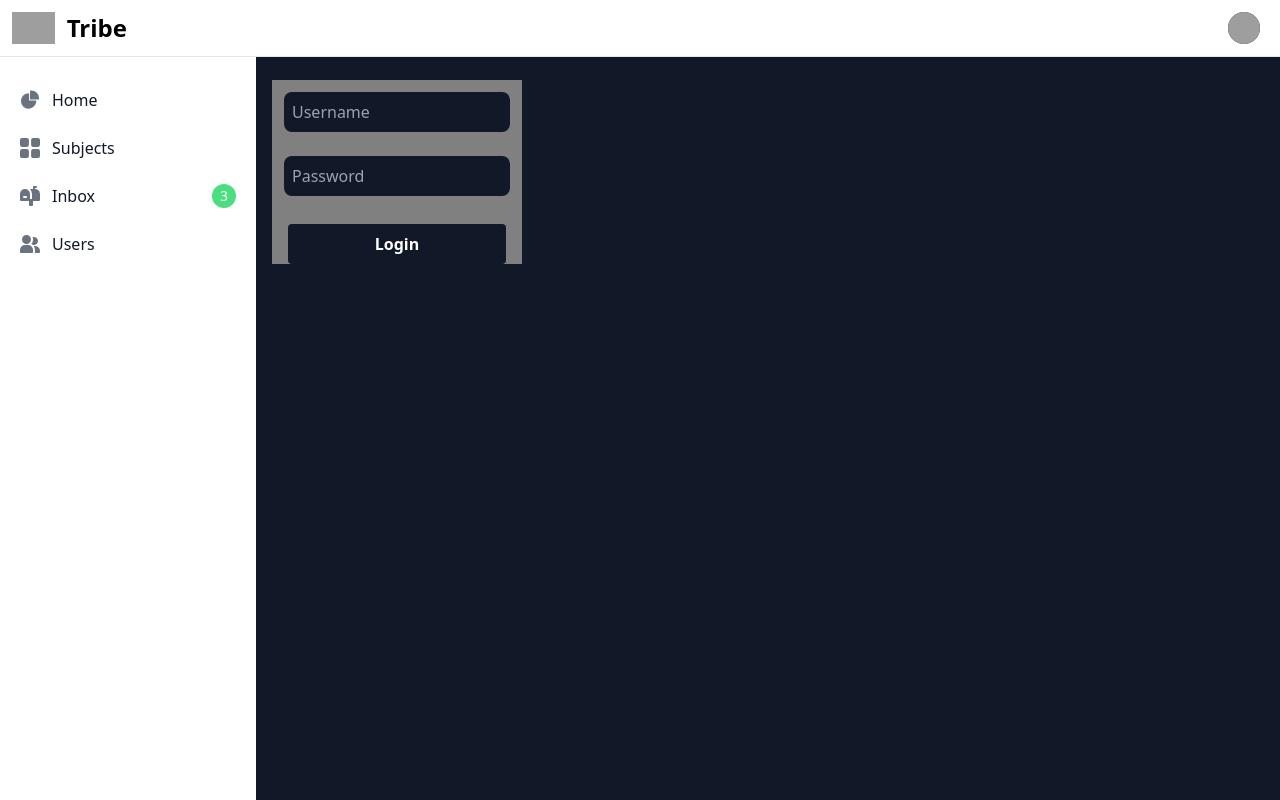
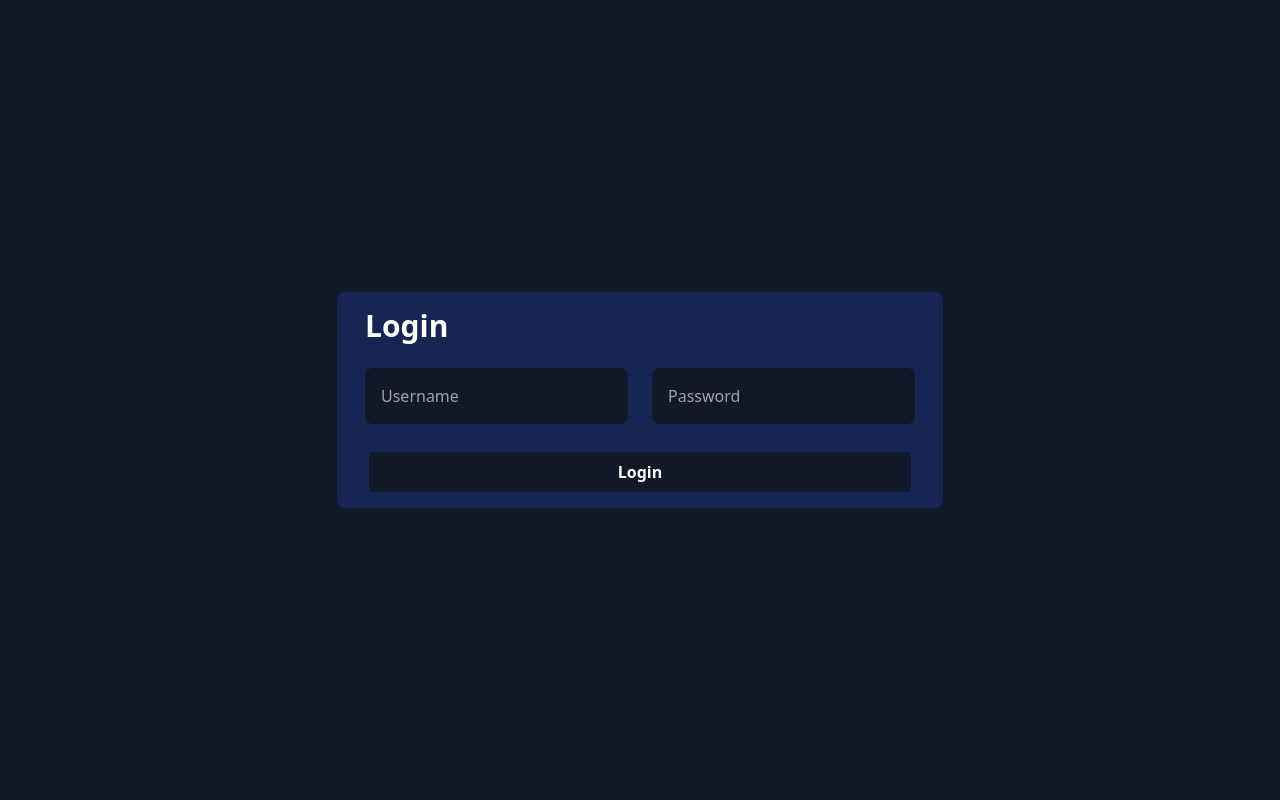
Before and after one commit to Bohdan337/tribe, a Django app: page /login in a window 1280 px wide. Run offline with Django 4.2, Linux system fonts and the light colour scheme; some libraries are stand-ins or nearby versions; grey boxes are pictures that could not be loaded.

Commit message:
Login form styles

```diff
--- a/static/src/styles.css
+++ b/static/src/styles.css
@@ -771,6 +771,10 @@ video {
   width: max-content;
 }
 
+.w-96 {
+  width: 24rem;
+}
+
 .max-w-xs {
   max-width: 20rem;
 }
--- a/templates/registration/login.html
+++ b/templates/registration/login.html
@@ -1,28 +1,48 @@
-{% extends 'base.html' %}
+{% load static %}
+{% load tailwind_filters %}
 
-{% block content %}
-<div class="container">
-    <h2>Login</h2>
-    <form method="post" class="form flex flex-col" style="margin-top: 40px;"  action="{% url 'login' %}">
-        {% csrf_token %}
-        <div class="flex flex-col" style="max-width: 250px; max-height: 500px; background-color: gray;">
-            {{ form.username }}
-            {{ form.password }}
-            {{ form.captcha }}
+<!DOCTYPE html>
+<html lang="en">
 
-            <button type="submit" class="bg-gray-900 hover:bg-green-400 text-white font-bold py-2 px-4 rounded mx-4 mt-4">
+<head>
+    <meta charset="UTF-8">
+    <meta name="viewport" content="width=device-width, initial-scale=1.0">
+    <link rel="stylesheet" href="{% static 'src/styles.css' %}">
+    <title>Document</title>
+    <style>
+        .marg {
+            margin: 0.75rem;
+        }
+    </style>
+</head>
+
+<body class="bg-gray-900 flex justify-center items-center h-screen">
+    <div class="text-white p-4 bg-blue-950 rounded-lg">
+        <p class="font-bold text-3xl mb-3 ml-3">Login</p>
+        <form method="post" class="form flex flex-col" action="{% url 'login' %}">
+            {% csrf_token %}
+            <p class="text-red-600 text-sm">{{ form.non_field_errors }}</p>
+            <div class="flex flex-row">
+                {{ form.username }}
+                {{ form.password }}
+            </div>
+            <p class="text-red-600 text-sm">{{ form.username.errors|striptags }}</p>
+            <p class="text-red-600 text-sm">{{ form.password.errors|striptags }}</p>
+            <div class="text-black">{{ form.captcha }}</div>
+            <p class="text-red-600 text-sm">{{ form.captcha.errors|striptags }}</p>
+
+            <button type="submit"
+                class="bg-gray-900 hover:bg-green-400 text-white font-bold py-2 px-4 rounded mx-4 mt-4">
                 Login
             </button>
-        </div>
 
-    </form>
-    {% if messages %}
+        </form>
+        <!-- {% if messages %}
         <ul class="messages">
             {% for message in messages %}
-                <li {% if message.tags %} class="{{ message.tags }}"{% endif %}>{{ message }}</li>
+                <li {% if message.tags %} class="{{ message.tags }}" {% endif %}>{{ message }}</li>
             {% endfor %}
         </ul>
-    {% endif %}
-</div>
-
-{% endblock %}
+        {% endif %} -->
+    </div>
+</body>
--- a/user/forms.py
+++ b/user/forms.py
@@ -21,6 +21,6 @@ class CustomUserCreationForm(UserCreationForm, forms.Form):
 
 
 class CustomLoginForm(AuthenticationForm):
-    username = forms.CharField(widget=Input(attrs={'class': 'm-3 h-12 rounded-lg p-2 bg-gray-900 text-white', 'placeholder': 'Username'}))
-    password = forms.CharField(widget=PasswordInput(attrs={'class': 'm-3 h-12 rounded-lg p-2 bg-gray-900 text-white', 'placeholder': 'Password'}))
+    username = forms.CharField(widget=Input(attrs={'class': 'marg m-3 h-12 rounded-lg p-4 bg-gray-900 text-white', 'placeholder': 'Username'}))
+    password = forms.CharField(widget=PasswordInput(attrs={'class': 'marg m-3 h-12 rounded-lg p-4 bg-gray-900 text-white', 'placeholder': 'Password'}))
     captcha = CaptchaField()
```
Also changed, not shown: db.sqlite3.
